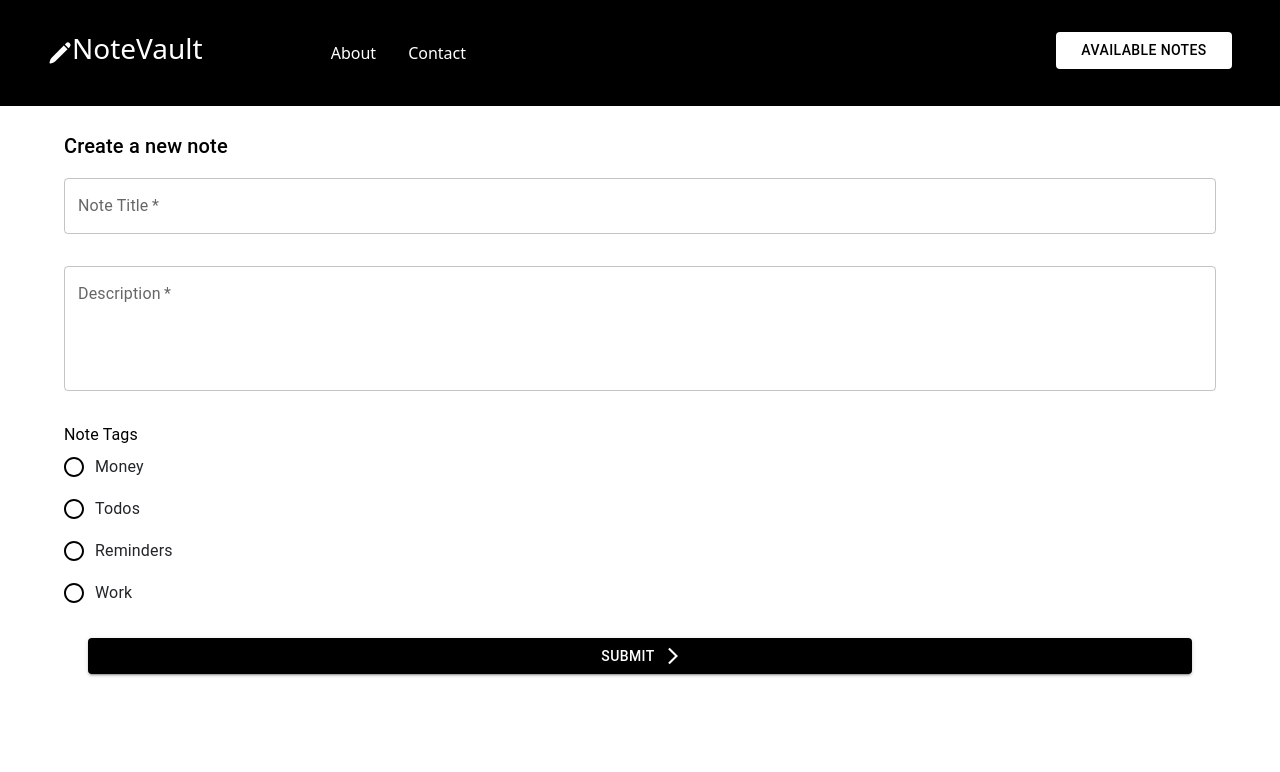
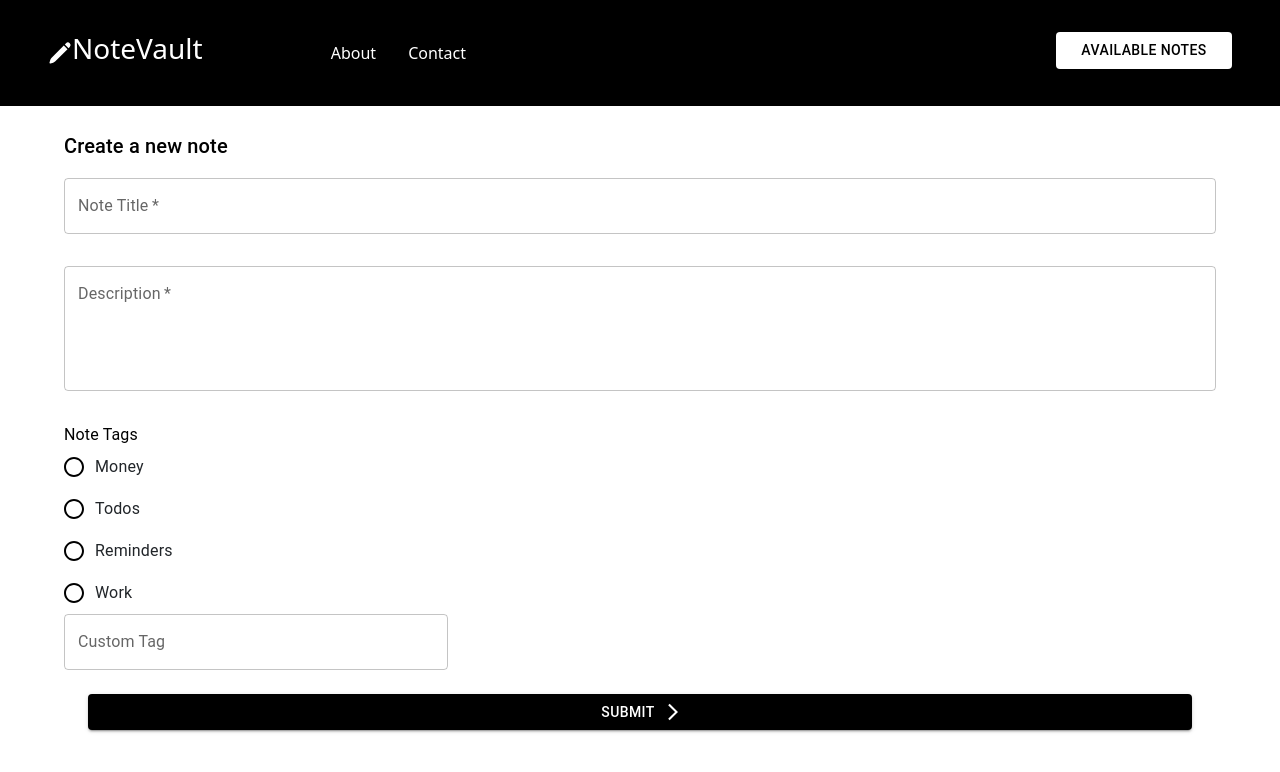
Before and after one commit to jyotirmaygithub/Note-Vault, a React (Create React App) app: page /create-notes in a window 1280 px wide. Shown: the top 772 px of the page. Built offline with nearby package versions, Linux system fonts and the light colour scheme; no server answers.

Commit message:
changes in routes

```diff
--- a/src/Navbar/SwitchBtn.js
+++ b/src/Navbar/SwitchBtn.js
@@ -11,17 +11,15 @@ export default function SwitchBtn() {
   const { fetchAllNotes } = UserNotes();
 
   useEffect(() => {
-    if (userLocation.pathname === "/existing-notes") {
+    if (userLocation.pathname === "/create-notes") {
+      setUserSpot("Available Notes");
+    } else {
       setUserSpot("Create Note");
-    } else if (userLocation.pathname === "/create-notes") {
-      setUserSpot("Available Notes");
     }
   }, [userLocation.pathname]);
 
   async function handleClick() {
-    if (userLocation.pathname === "/existing-notes") {
-      navigate("/create-notes");
-    } else if (userLocation.pathname === "/create-notes") {
+    if (userLocation.pathname === "/create-notes") {
       const result = await fetchAllNotes();
 
       if (result.length === 0) {
@@ -29,6 +27,8 @@ export default function SwitchBtn() {
       } else {
         navigate("/fetchingdata");
       }
+    } else {
+      navigate("/create-notes");
     }
   }
   return (
@@ -37,7 +37,7 @@ export default function SwitchBtn() {
         onClick={handleClick}
         className="bg-white text-black rounded-full w-44 gap-2"
       >
-        {userLocation.pathname === "/existing-notes" ? (
+        {userLocation.pathname !== "/create-notes" ? (
           <AddCircleOutlineIcon />
         ) : (
           ""
--- a/src/pages/AddNote.js
+++ b/src/pages/AddNote.js
@@ -10,6 +10,7 @@ import FormControlLabel from "@mui/material/FormControlLabel";
 import FormControl from "@mui/material/FormControl";
 import FormLabel from "@mui/material/FormLabel";
 import MyStyledTextField from "../components/MyStyledTextField";
+
 export default function AddNote() {
   // Function : To take title,description and tag as argument to make a new note.
   const { fetchAllNotes } = UserNotes();
@@ -98,7 +99,6 @@ export default function AddNote() {
             fullWidth
             required
           />
-
           <FormControl>
             <FormLabel className="text-black">Note Tags</FormLabel>
             <RadioGroup onChange={onchange}>
@@ -126,6 +126,12 @@ export default function AddNote() {
                 control={<Radio className="text-black" />}
                 label="Work"
               />
+              <MyStyledTextField
+              className="w-[30vw]"
+                onChange={onchange}
+                label="Custom Tag"
+                name="tag"
+              />
             </RadioGroup>
           </FormControl>
 
```
